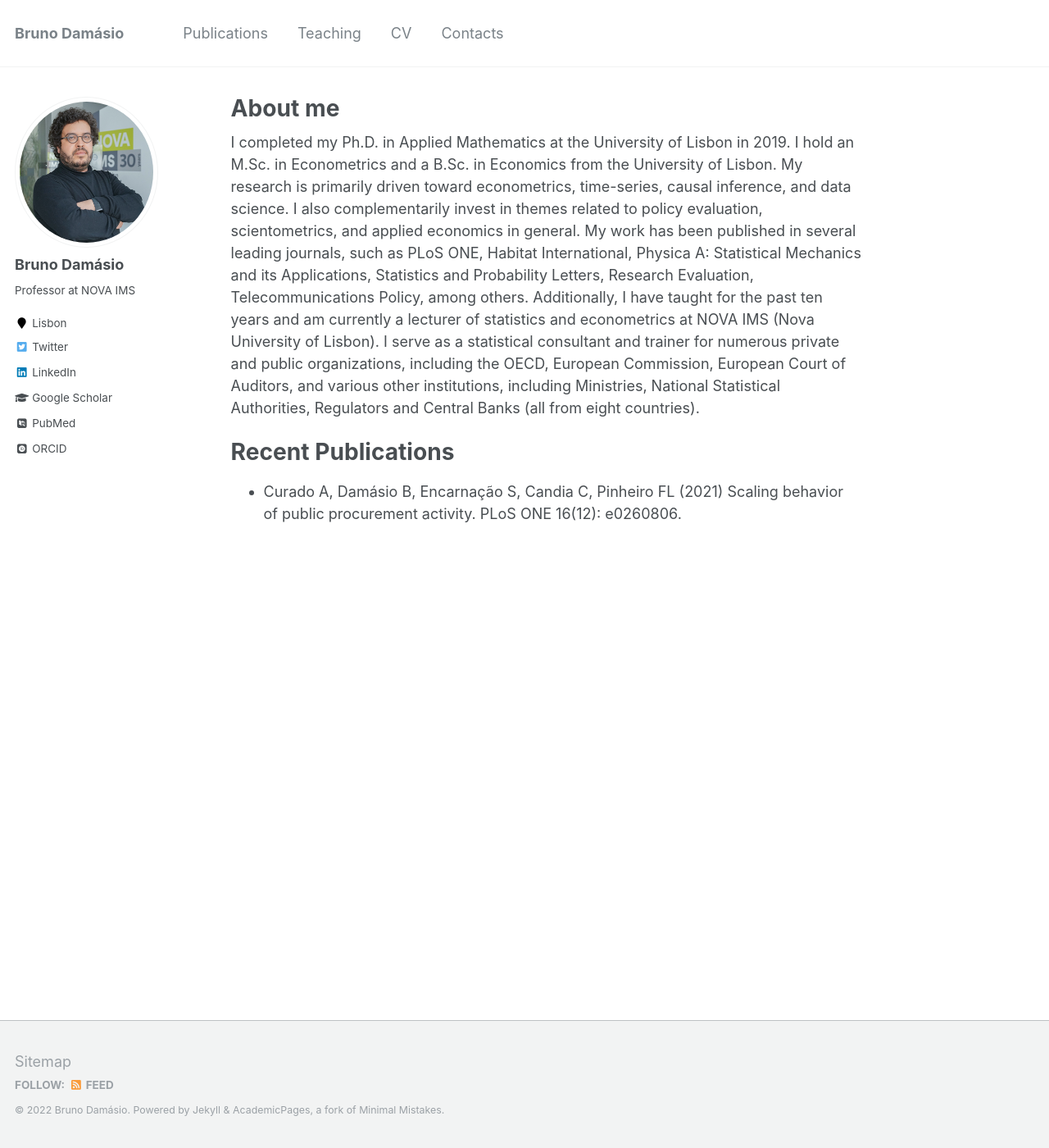
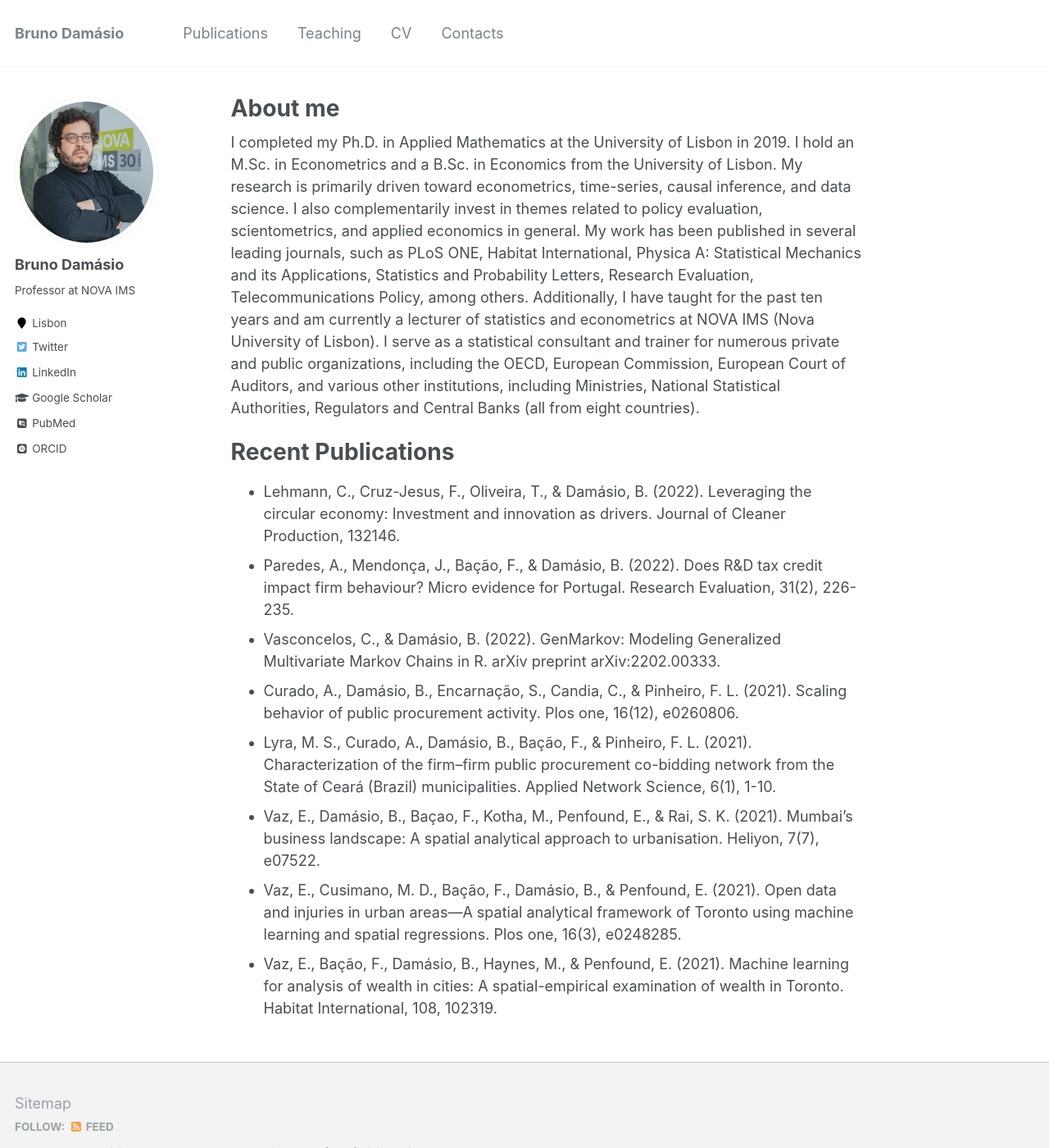
Before and after one commit to damasiob/damasiob.github.io, a Jekyll site: the page built from _pages/about.md, in a window 1280 px wide and 1400 px high. Shown: the whole window at 82% size. Built offline with Jekyll 4.4.1, drawn with Linux system fonts in a browser that asks for light colours; some web fonts are replaced.

Commit message:
Update about.md

```diff
--- a/_pages/about.md
+++ b/_pages/about.md
@@ -14,4 +14,11 @@ I completed my Ph.D. in Applied Mathematics at the University of Lisbon in 2019.
 Recent Publications
 ======
 
-* Curado A, Damásio B, Encarnação S, Candia C, Pinheiro FL (2021) Scaling behavior of public procurement activity. PLoS ONE 16(12): e0260806.
+* Lehmann, C., Cruz-Jesus, F., Oliveira, T., & Damásio, B. (2022). Leveraging the circular economy: Investment and innovation as drivers. Journal of Cleaner Production, 132146.
+* Paredes, A., Mendonça, J., Bação, F., & Damásio, B. (2022). Does R&D tax credit impact firm behaviour? Micro evidence for Portugal. Research Evaluation, 31(2), 226-235.
+* Vasconcelos, C., & Damásio, B. (2022). GenMarkov: Modeling Generalized Multivariate Markov Chains in R. arXiv preprint arXiv:2202.00333.
+* Curado, A., Damásio, B., Encarnação, S., Candia, C., & Pinheiro, F. L. (2021). Scaling behavior of public procurement activity. Plos one, 16(12), e0260806.
+* Lyra, M. S., Curado, A., Damásio, B., Bação, F., & Pinheiro, F. L. (2021). Characterization of the firm–firm public procurement co-bidding network from the State of Ceará (Brazil) municipalities. Applied Network Science, 6(1), 1-10.
+* Vaz, E., Damásio, B., Baçao, F., Kotha, M., Penfound, E., & Rai, S. K. (2021). Mumbai’s business landscape: A spatial analytical approach to urbanisation. Heliyon, 7(7), e07522.
+* Vaz, E., Cusimano, M. D., Bação, F., Damásio, B., & Penfound, E. (2021). Open data and injuries in urban areas—A spatial analytical framework of Toronto using machine learning and spatial regressions. Plos one, 16(3), e0248285.
+* Vaz, E., Bação, F., Damásio, B., Haynes, M., & Penfound, E. (2021). Machine learning for analysis of wealth in cities: A spatial-empirical examination of wealth in Toronto. Habitat International, 108, 102319.
```
